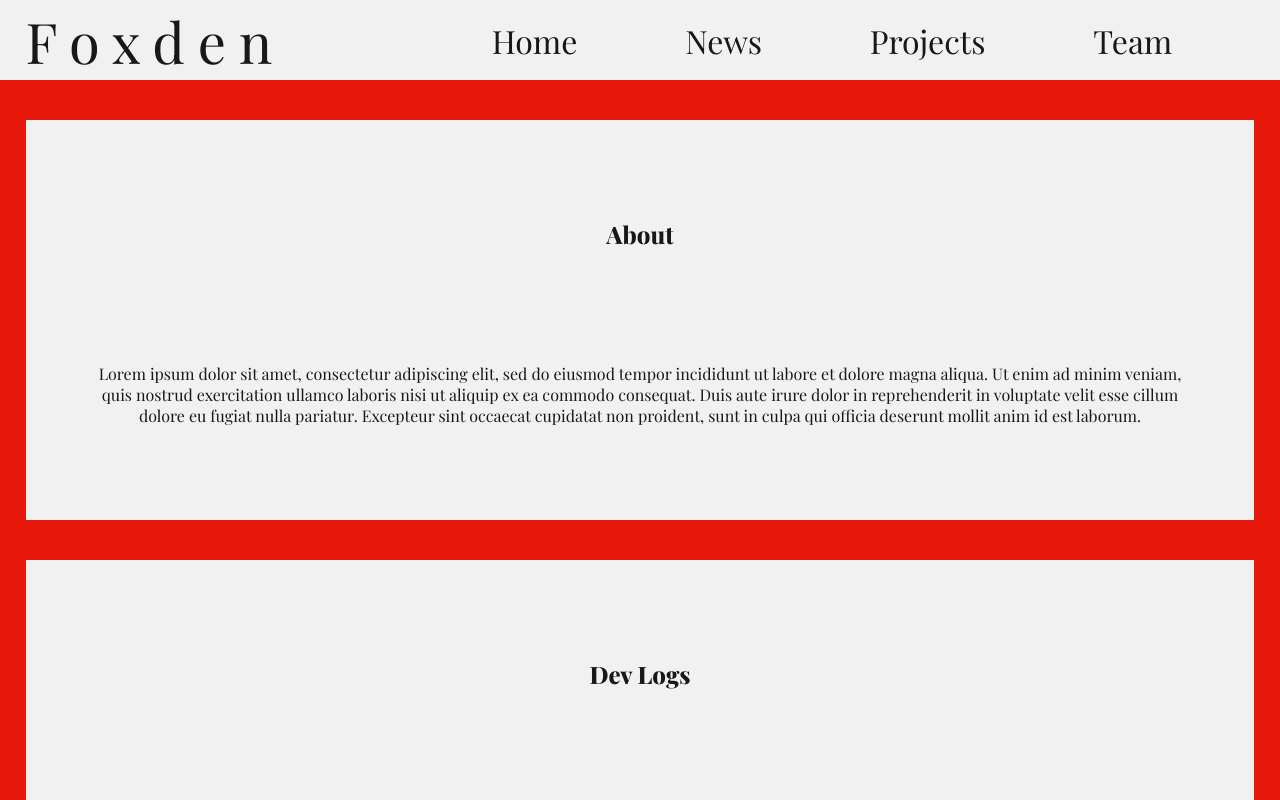
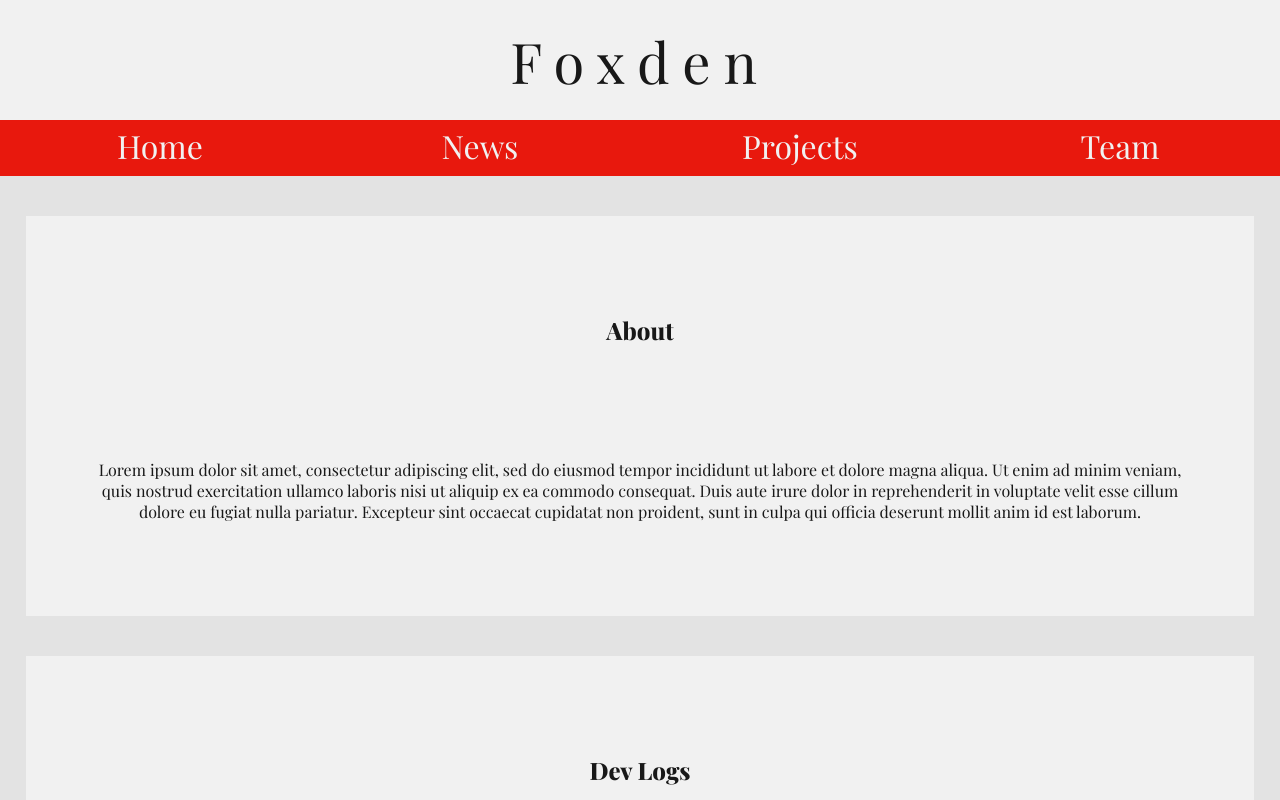
Before and after one commit to FoxdenGroup/foxdengroup.github.io, a plain HTML site: page index.html in a window 1280 px wide. Shown: the top 800 px of the page. Drawn offline with nearby package versions, Linux system fonts and the light colour scheme.

Commit message:
Style update

```diff
--- a/index.html
+++ b/index.html
@@ -7,14 +7,14 @@
   <body>
 
 	<nav>
-	  <section class="left">
+	  <section class="logo">
 		<p>Foxden</p>
 	  </section>
-	  <section class="right">
-		<p>Home</p>
-		<p>News</p>
-		<p>Projects</p>
-		<p>Team</p>
+	  <section class="links">
+		<p class="link">Home</p>
+		<p class="link">News</p>
+		<p class="link">Projects</p>
+		<p class="link">Team</p>
 	  </section>
 	</nav>
 
--- a/styles.css
+++ b/styles.css
@@ -7,8 +7,10 @@ body {
 	--color1: #f1f1f1;
 	--color2: #181818;
 	--color3: #e8180d;
+	--color4: #e3e3e3;
+	--color5: #a8080a;
 
-	background-color: var(--color3);
+	background-color: var(--color4);
 
 	font-family: 'Playfair Display', serif;
 }
@@ -21,10 +23,22 @@ p {
 }
 
 nav {
-	height: 10vh;
+	display: flex;
+	flex-direction: column;
+	justify-content: center;
+	align-items: center;
+}
 
+nav > .logo {
 	background-color: var(--color1);
 	color: var(--color2);
+
+	width: 100vw;
+	height: 15vh;
+
+	font-weight: 900;
+	font-size: 7vh;
+	letter-spacing: 1vw;
 
 	display: flex;
 	flex-direction: row;
@@ -32,33 +46,37 @@ nav {
 	align-items: center;
 }
 
-nav > .left {
-	float: left;
-	width: 28vw;
+nav > .links {
+	background-color: var(--color3);
+	color: var(--color1);
 
-	padding-left: 2vw;
+	width: 100vw;
+	height: 7vh;
 
 	font-weight: 900;
-	font-size: 7vh;
-	letter-spacing: 1vw;
-
-	display: flex;
-	flex-direction: row;
-	justify-content: left;
-	align-items: center;
-}
-
-nav > .right {
-	float: right;
-	width: 70vw;
-
-	font-weight: 600;
 	font-size: 4vh;
 
 	display: flex;
 	flex-direction: row;
 	justify-content: space-evenly;
 	align-items: center;
+}
+
+nav > .links > .link {
+	width: 25vw;
+	height: 6.5vh;
+
+	text-align: center;
+
+	padding-top: 0.5vh;
+
+	cursor: pointer;
+
+	transition-duration: 0.25s;
+}
+
+nav > .links > .link:hover {
+	background-color: var(--color5);
 }
 
 .container {
```
